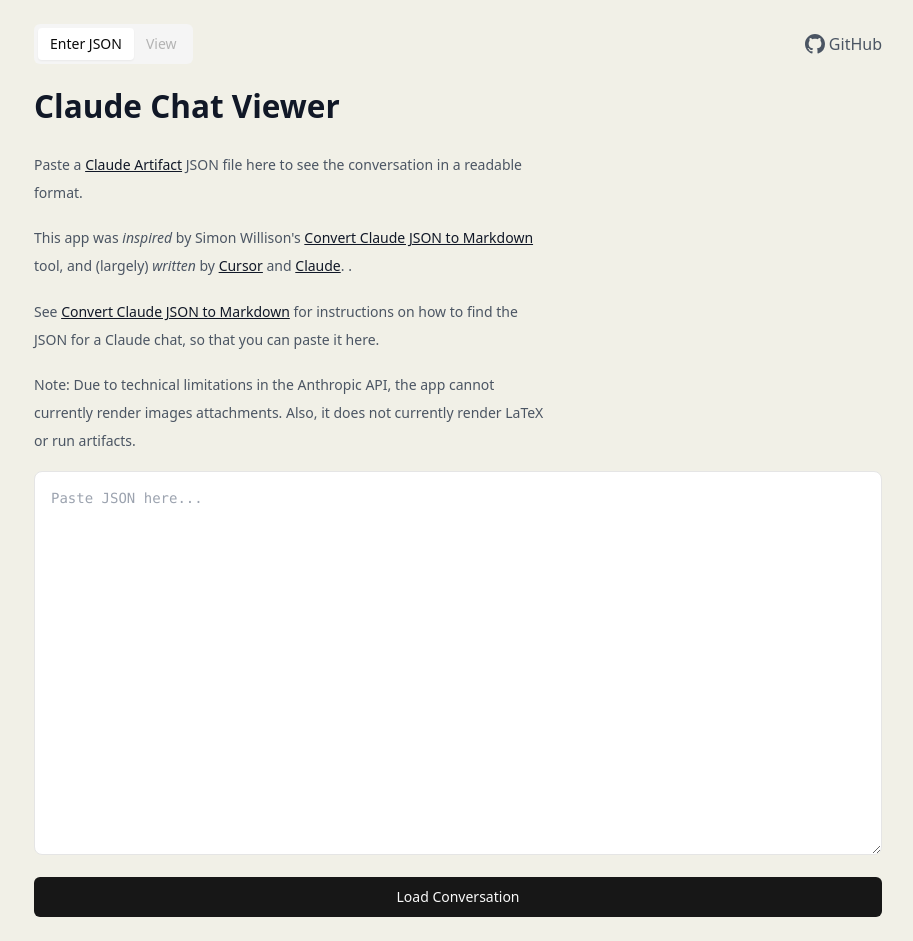
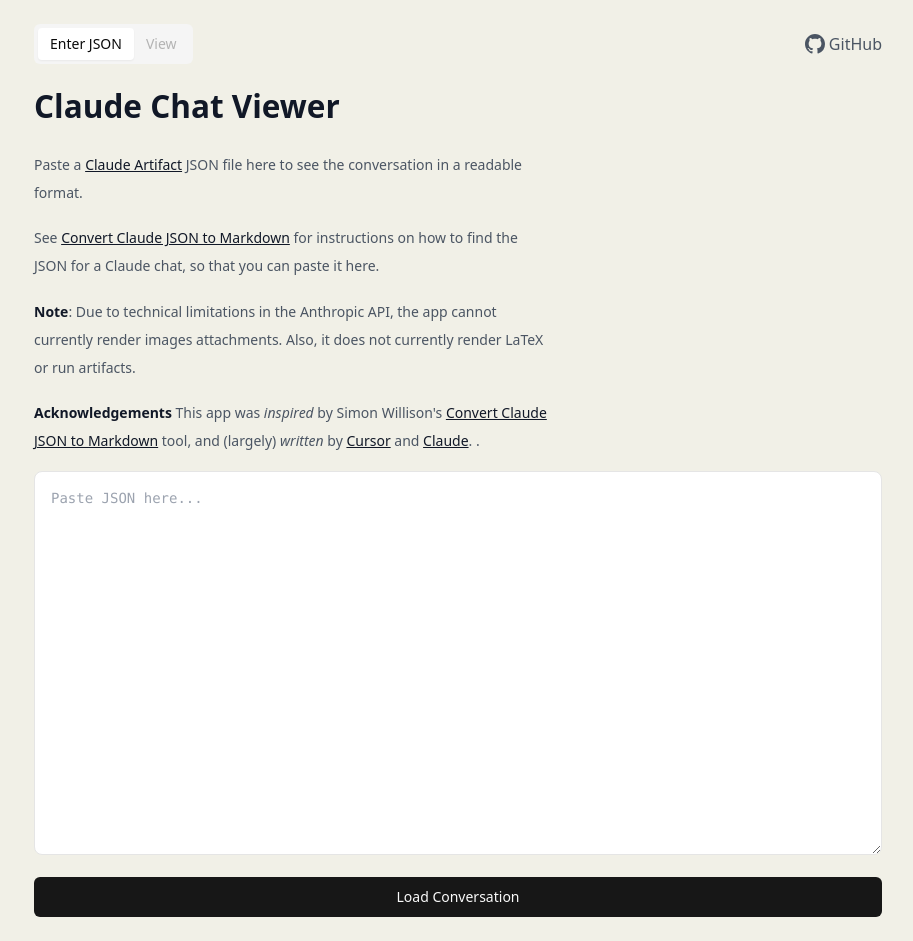
Before and after one commit to osteele/claude-chat-viewer, a React (Vite) app: page / in a window 1280 px wide. Shown: the whole page, without its empty margins (182-1095 px from the left). Built offline with nearby package versions, Linux system fonts and the light colour scheme.

Commit message:
Update instructions.mdx

```diff
--- a/src/content/instructions.mdx
+++ b/src/content/instructions.mdx
@@ -3,16 +3,15 @@
 Paste a [Claude Artifact](https://www.anthropic.com/news/artifacts) JSON file
 here to see the conversation in a readable format.
 
-This app was *inspired* by Simon Willison's [Convert Claude JSON to Markdown]
+See [Convert Claude JSON to Markdown] for instructions on how to find the JSON
+for a Claude chat, so that you can paste it here.
+
+**Note**: Due to technical limitations in the Anthropic API, the app cannot
+currently render images attachments. Also, it does not currently render LaTeX or
+run artifacts.
+
+**Acknowledgements** This app was *inspired* by Simon Willison's [Convert Claude JSON to Markdown]
 tool, and (largely) *written* by [Cursor](https://cursor.com) and
 [Claude](https://anthropic.com). .
 
-
-See [Convert Claude JSON to Markdown] for instructions on how to find the JSON
-for a Claude chat, so that you can paste it here.
-
-Note: Due to technical limitations in the Anthropic API, the app cannot
-currently render images attachments. Also, it does not currently render LaTeX or
-run artifacts.
-
 [Convert Claude JSON to Markdown]: https://observablehq.com/@simonw/convert-claude-json-to-markdown
```
